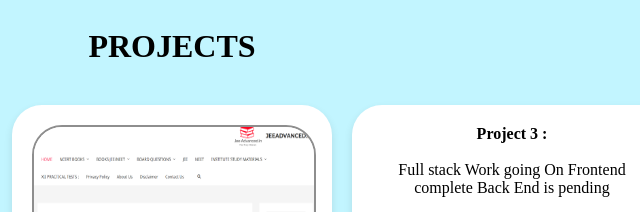
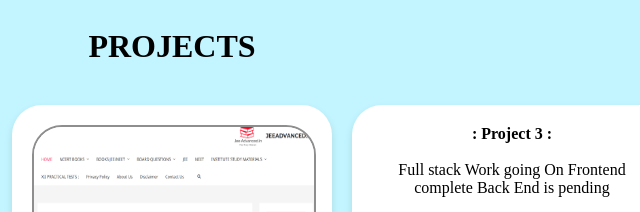
Before and after one commit to Krishnanu-nag/Portfolio_final, a plain HTML site: page index.html in a window 1280 px wide. Shown: the part 1740-1952 px from the top of the page, 468-1108 px from the left. Drawn offline with Linux system fonts and the light colour scheme.

Commit message:
final updt

```diff
--- a/index.html
+++ b/index.html
@@ -118,7 +118,7 @@
                 <a href="https://krishnanu-nag.github.io/wedding-ecard-invitation/"><button id="download_resume">Visit Website</button></a>
                 <div class="school-name">E Invitation Card <br>(Deep-links used)</div>
                 <div class="percentage">:Description:<br> <b>I created a single-page wedding e-invite website with deep links for Ola, Uber, and Google Maps for one-click cab bookings and location access. Using <span>HTML</span> and <span>CSS</span> , I designed a responsive and user-friendly interface to provide guests with essential event details seamlessly.</b></div> -->
-                <p><strong>Project 3 :</strong> <br> <br>Full stack  Work going On Frontend complete Back End is pending <br> <br> Uploading Soon ....</p>
+                <p><strong>: Project 3 :</strong> <br> <br>Full stack  Work going On Frontend complete Back End is pending <br> <br> Uploading Soon ....</p>
               </div>
 
         </div>
```
